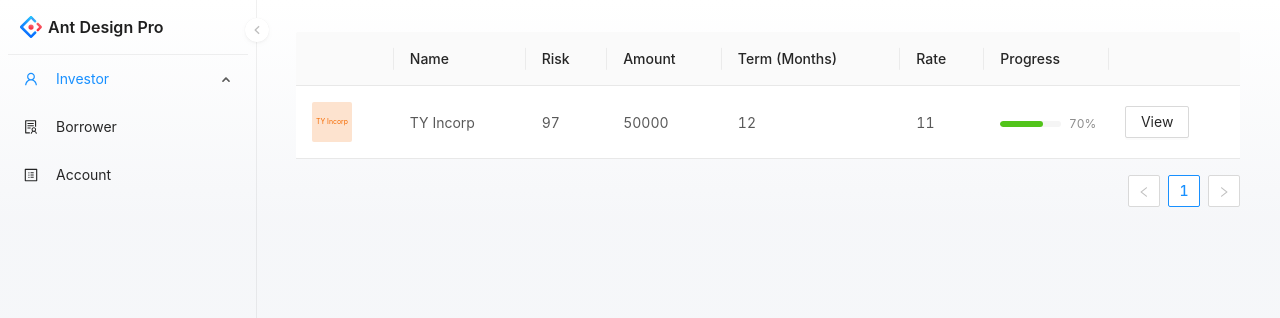
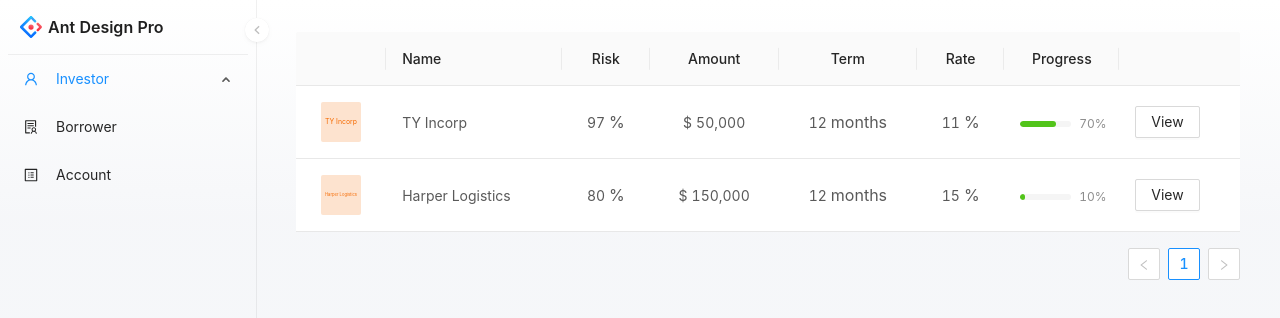
Before and after one commit to NyashaNziramasanga/lendmarket, a Next.js app: page /marketplace in a window 1280 px wide. Shown: the top 318 px of the page. Built offline with nearby package versions, Linux system fonts and the light colour scheme.

Commit message:
Updated formating

```diff
--- a/pages/marketplace.tsx
+++ b/pages/marketplace.tsx
@@ -1,9 +1,10 @@
 import MainLayout from '../layouts/main';
-import { Table, Button, Progress, Avatar } from 'antd';
+import { Table, Button, Progress, Avatar, Statistic } from 'antd';
 
 const { Column } = Table;
 
 export default function Marketplace() {
+  // TODO: Create a data.json file
   const data = [
     {
       key: '1',
@@ -14,6 +15,15 @@ export default function Marketplace() {
       rate: 11,
       progress: 70,
     },
+    {
+      key: '2',
+      name: 'Harper Logistics',
+      risk: 80,
+      amount: 150000,
+      term: 12,
+      rate: 15,
+      progress: 10,
+    },
   ];
 
   return (
@@ -22,6 +32,7 @@ export default function Marketplace() {
         <Column
           title=''
           dataIndex='image'
+          align='center'
           key='image'
           render={(text, record: any) => (
             // TODO: if there is an image reveal else use initials
@@ -35,14 +46,63 @@ export default function Marketplace() {
             </Avatar>
           )}
         />
-        <Column title='Name' dataIndex='name' key='name' />
-        <Column title='Risk' dataIndex='risk' key='risk' />
-        <Column title='Amount' dataIndex='amount' key='amount' />
-        <Column title='Term (Months)' dataIndex='term' key='term' />
-        <Column title='Rate' dataIndex='rate' key='rate' />
+        <Column title='Name' dataIndex='name' align='left' key='name' />
+        <Column
+          title='Risk'
+          dataIndex='risk'
+          align='center'
+          key='risk'
+          render={(text, record: any) => (
+            <Statistic
+              suffix={'%'}
+              value={record.risk}
+              valueStyle={{ fontSize: '14px', color: 'rgba(0, 0, 0, 0.65)' }}
+            />
+          )}
+        />
+        <Column
+          title='Amount'
+          dataIndex='amount'
+          align='center'
+          key='amount'
+          render={(text, record: any) => (
+            <Statistic
+              prefix={'$'}
+              value={record.amount}
+              valueStyle={{ fontSize: '14px', color: 'rgba(0, 0, 0, 0.65)' }}
+            />
+          )}
+        />
+        <Column
+          title='Term'
+          dataIndex='term'
+          align='center'
+          key='term'
+          render={(text, record: any) => (
+            <Statistic
+              suffix={'months'}
+              value={record.term}
+              valueStyle={{ fontSize: '14px', color: 'rgba(0, 0, 0, 0.65)' }}
+            />
+          )}
+        />
+        <Column
+          title='Rate'
+          dataIndex='rate'
+          align='center'
+          key='rate'
+          render={(text, record: any) => (
+            <Statistic
+              suffix={'%'}
+              value={record.rate}
+              valueStyle={{ fontSize: '14px', color: 'rgba(0, 0, 0, 0.65)' }}
+            />
+          )}
+        />
         <Column
           title='Progress'
           dataIndex='progress'
+          align='center'
           render={(text, record: any) => (
             <Progress
               percent={record.progress}
```
